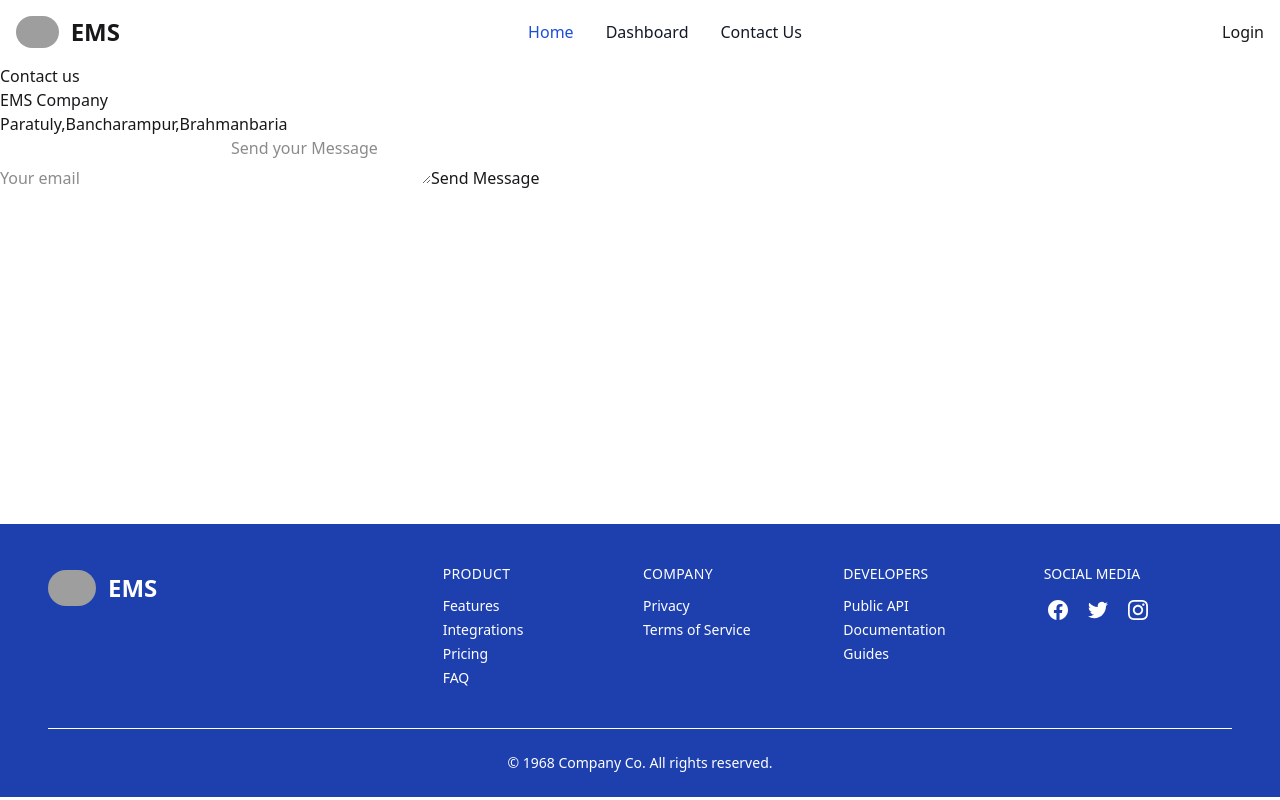
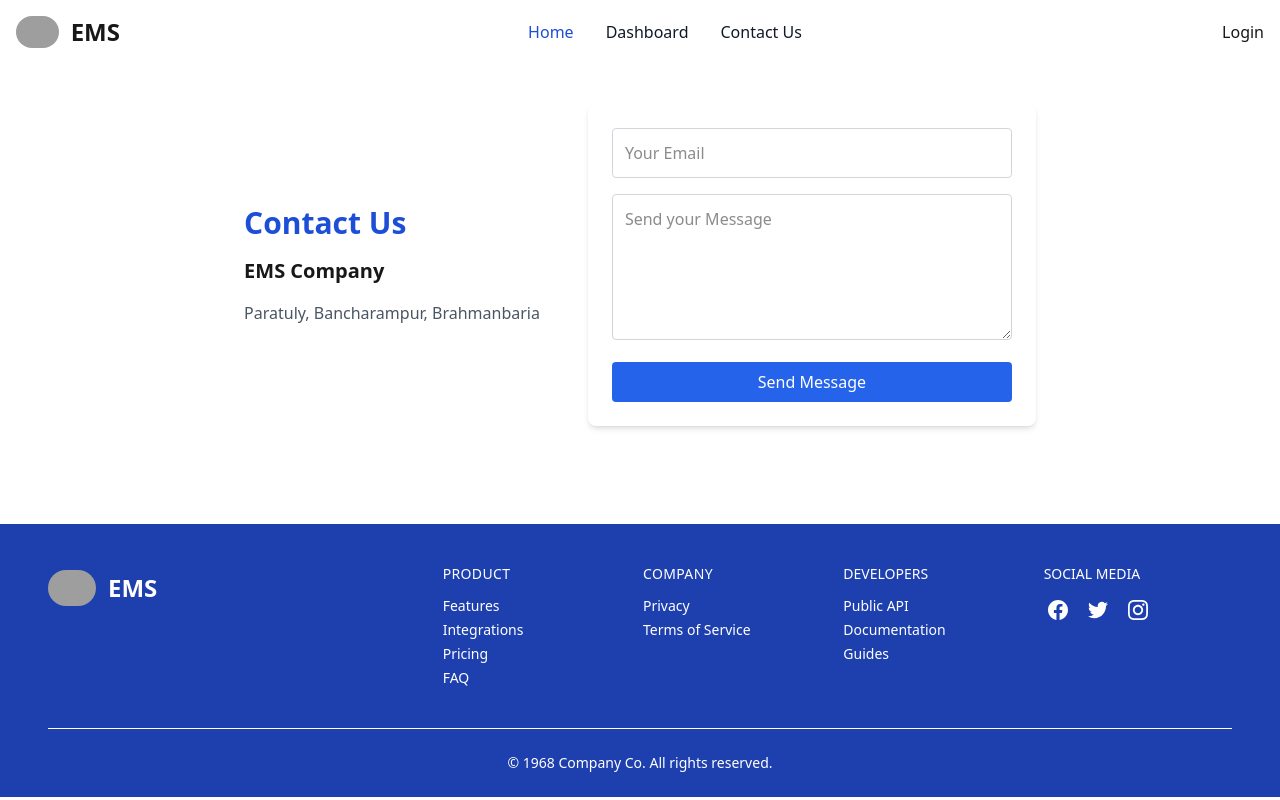
Before and after one commit to newaz2580/EMS_Client, a React (Vite) app: page /contact in a window 1280 px wide. Built offline with nearby package versions, Linux system fonts and the light colour scheme; no server answers; grey boxes are pictures that could not be loaded.

Commit message:
design contact us component

```diff
--- a/src/pages/Contact/ContactUS.jsx
+++ b/src/pages/Contact/ContactUS.jsx
@@ -6,41 +6,63 @@ const ContactUS = () => {
   const [email, setEmail] = useState("");
   const [message, setMessage] = useState("");
   const axiosSecure = useAxiosSecure();
+
   const handleMessage = async (e) => {
     e.preventDefault();
     const feedBack = { email, message };
     try {
       const { data } = await axiosSecure.post("/user/message", feedBack);
-      console.log(data);
       if (data.insertedId) {
         Swal.fire({
-          title: "Drag me!",
+          title: "Message Sent!",
+          text: "Thanks for contacting us!",
           icon: "success",
-          draggable: true,
+          confirmButtonText: "OK",
         });
+        setEmail("");
+        setMessage("");
       }
     } catch (error) {
-        console.log(error)
+      console.error(error);
     }
   };
+
   return (
-    <div>
-      <h2>Contact us</h2>
-      <h1>EMS Company </h1>
-      <p>Paratuly,Bancharampur,Brahmanbaria</p>
-      <form onSubmit={handleMessage}>
+    <div className="flex flex-col md:flex-row justify-center items-center gap-12 p-10">
+      {/* Contact Info */}
+      <div className="text-center md:text-left space-y-4">
+        <h2 className="text-3xl font-bold text-blue-700">Contact Us</h2>
+        <h3 className="text-xl font-semibold">EMS Company</h3>
+        <p className="text-gray-600">Paratuly, Bancharampur, Brahmanbaria</p>
+      </div>
+
+      {/* Contact Form */}
+      <form
+        onSubmit={handleMessage}
+        className="bg-white shadow-md rounded-lg p-6 w-full max-w-md space-y-4"
+      >
         <input
           type="email"
           value={email}
           onChange={(e) => setEmail(e.target.value)}
-          placeholder="Your email"
+          placeholder="Your Email"
+          required
+          className="w-full p-3 border border-gray-300 rounded focus:outline-none focus:ring-2 focus:ring-blue-500"
         />
         <textarea
           value={message}
           onChange={(e) => setMessage(e.target.value)}
           placeholder="Send your Message"
+          required
+          rows="5"
+          className="w-full p-3 border border-gray-300 rounded focus:outline-none focus:ring-2 focus:ring-blue-500"
         ></textarea>
-        <button type="submit">Send Message</button>
+        <button
+          type="submit"
+          className="w-full bg-blue-600 text-white py-2 rounded hover:bg-blue-700 transition"
+        >
+          Send Message
+        </button>
       </form>
     </div>
   );
```
